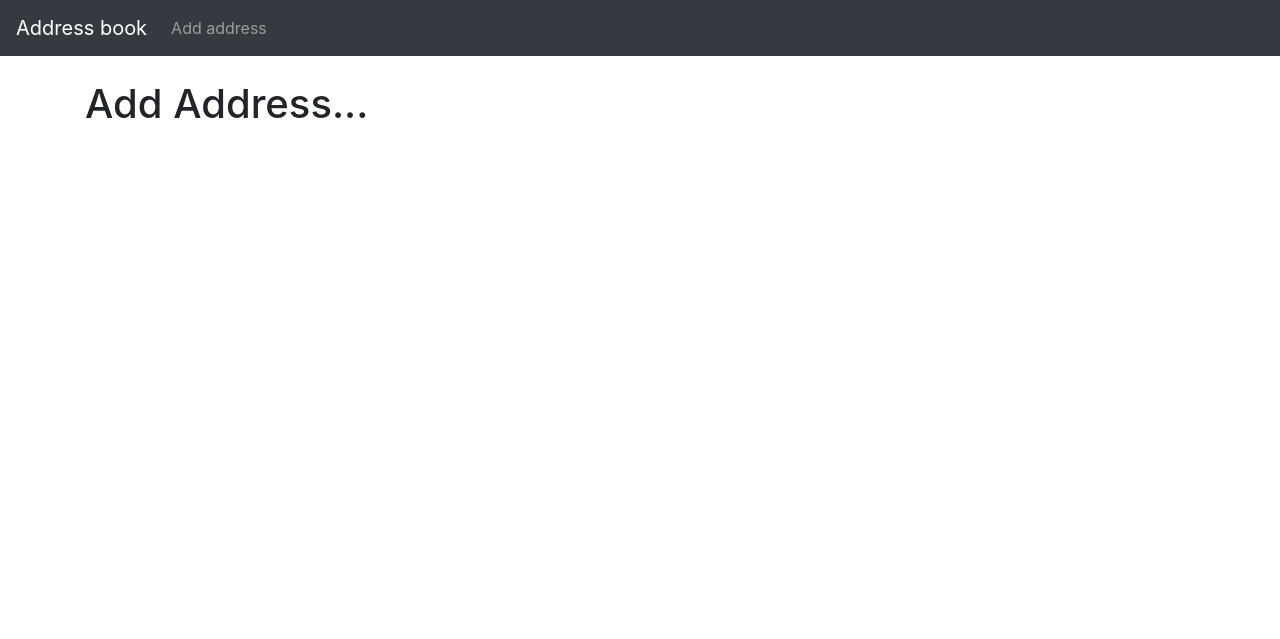
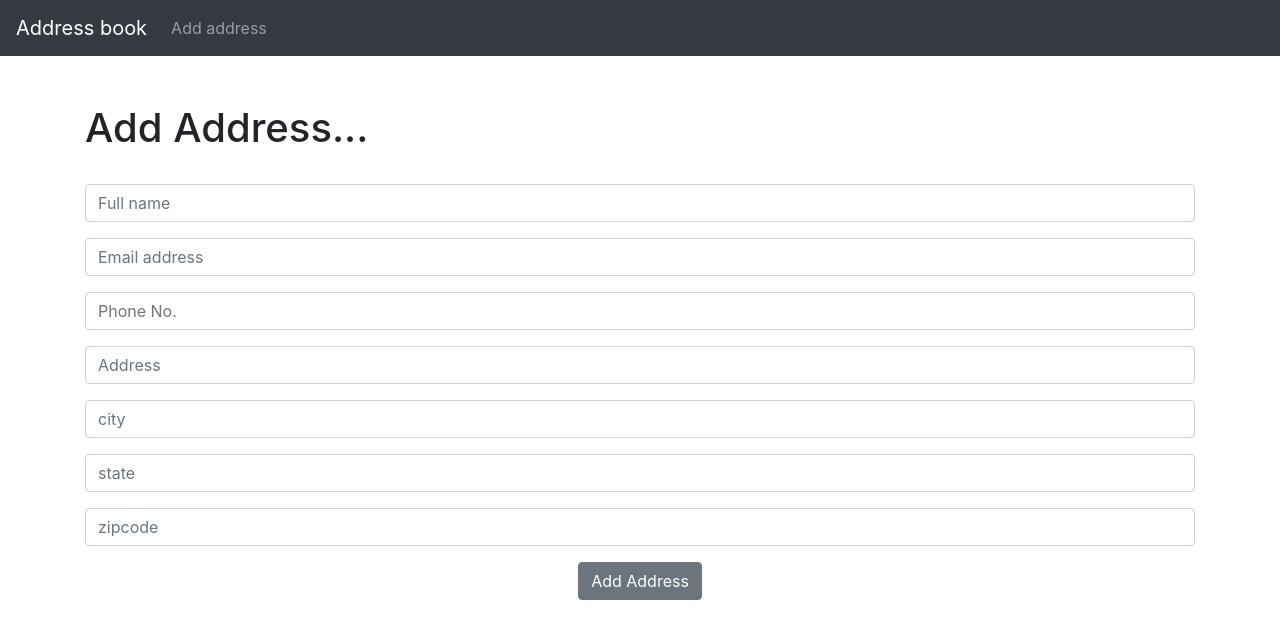
Before and after one commit to viki-user/Address_book, a Django app: page /add_address in a window 1280 px wide. Shown: the top 639 px of the page. Run offline with Django 3.2, Linux system fonts and the light colour scheme; some libraries are stand-ins or nearby versions.

Commit message:
did all the things

```diff
--- a/address_book/templates/add_address.html
+++ b/address_book/templates/add_address.html
@@ -3,5 +3,51 @@
 {% block content %}
 
 <h1>Add Address...</h1>
+<br/>
+
+<form method="POST">
+	{% csrf_token %}
+
+<div class="form-group">
+
+    <input type="text" class="form-control" id="exampleInputEmail1" aria-describedby="emailHelp" placeholder="Full name" name="name">
+
+  </div>
+
+
+  <div class="form-group">
+
+    <input type="email" class="form-control" id="exampleInputEmail1" aria-describedby="emailHelp" placeholder="Email address" name="Email">
+
+  </div>
+  <div class="form-group">
+
+    <input type="text" class="form-control" id="exampleInputEmail1" aria-describedby="emailHelp" placeholder="Phone No." name="phone">
+
+  </div>
+  <div class="form-group">
+
+    <input type="text" class="form-control" id="exampleInputEmail1" aria-describedby="emailHelp" placeholder="Address" name="Address">
+
+  </div>
+  <div class="form-group">
+
+    <input type="text" class="form-control" id="exampleInputEmail1" aria-describedby="emailHelp" placeholder="city" name="city">
+
+  </div>
+  <div class="form-group">
+
+    <input type="text" class="form-control" id="exampleInputEmail1" aria-describedby="emailHelp" placeholder="state" name="state">
+
+  </div>
+  <div class="form-group">
+
+    <input type="text" class="form-control" id="exampleInputEmail1" aria-describedby="emailHelp" placeholder="zipcode" name="zipcode">
+
+  </div>
+  <center><button type="submit" class=" btn btn-secondary">Add Address</button></center>
+</form>
+
+
 
 {% endblock %}
--- a/address_book/templates/base.html
+++ b/address_book/templates/base.html
@@ -23,14 +23,24 @@
       <li class="nav-item">
         <a class="nav-link" href="{% url 'add_address' %}">Add address</a>
       </li>
-
-
-    </ul>
+</ul>
 
   </div>
 </nav>
   	<br/>
+
+      <br/>
   	<div class="container">
+      {% if messages %}
+     {% for message in messages %}
+      <div class="alert alert-warning alert-dismissable" role="alert">
+        <button class="close" data-dismiss="alert">
+          <small><sup>x</sup></small>
+        </button>
+        {{ message }}
+      </div>
+      {% endfor %}
+      {%  endif %}
    {% block content %}
 
 {% endblock %}
--- a/address_book/urls.py
+++ b/address_book/urls.py
@@ -5,5 +5,7 @@ from . import views
 urlpatterns = [
 	path('', views.home,name="home"),
 	path('add_address', views.add_address, name="add_address"),
+	path('edit/<list_id>', views.edit, name="edit"),
+	path('delete/<list_id>', views.delete, name="delete"),
 
 ]
--- a/address_book/views.py
+++ b/address_book/views.py
@@ -1,8 +1,49 @@
 from django.shortcuts import render,redirect
-
+from django.shortcuts import render, redirect
+from .models import Address
+from .forms import AddressForm
+from django.contrib import messages
 # Create your views here.
 def home(request):
-	return render(request, 'home.html' , {})
+	all_addresses = Address.objects.all
+	return render(request, 'home.html' , {'all_addresses': all_addresses})
 
 def add_address(request):
-	return render(request, 'add_address.html' , {})
+	if request.method == 'POST':
+		form = AddressForm(request.POST or None)
+		if form.is_valid():
+			form.save()
+			messages.success(request, ('Address added successfully' ))
+			return redirect('home')
+		else:
+			messages.success(request, ('Seems like some error...'))
+			return render(request, 'add_address.html', {})
+	else:
+		return render(request, 'add_address.html', {})
+
+
+
+def edit(request, list_id):
+	if request.method == 'POST':
+		current_address = Address.objects.get(pk=list_id)
+		form = AddressForm(request.POST or None, instance=current_address)
+		if form.is_valid():
+			form.save()
+			messages.success(request, ('Address has been edited!'))
+			return redirect('home')
+		else:
+			messages.success(request, ('Seems like there was an error'))
+			return render(request, 'edit.html', {})
+	else:
+		get_address = Address.objects.get(pk=list_id)
+		return render(request, 'edit.html', {'get_address' : get_address})
+
+def delete(request, list_id):
+	if request.method == 'POST':
+		current_address = Address.objects.get(pk=list_id)
+		current_address.delete()
+		messages.success(request, ('Address has been deleted..'))
+		return redirect('home')
+	else:
+		messages.success(request, ('Nothing to see here...'))
+		return redirect('home')
```
Also changed, not shown: address_book/forms.py (added, +7 -0 lines), address_book/templates/edit.html (added, +58 -0 lines), address_book/templates/home.html (+33 -1 lines).
